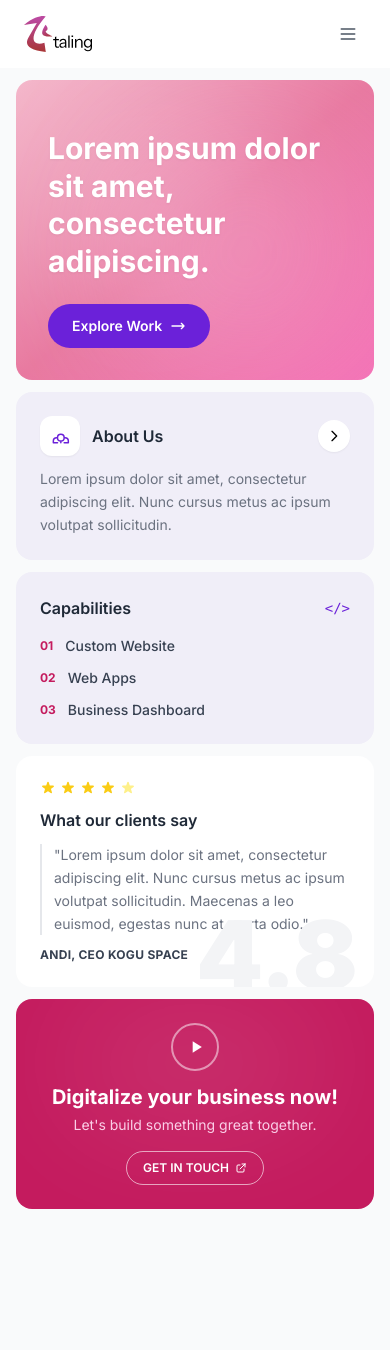
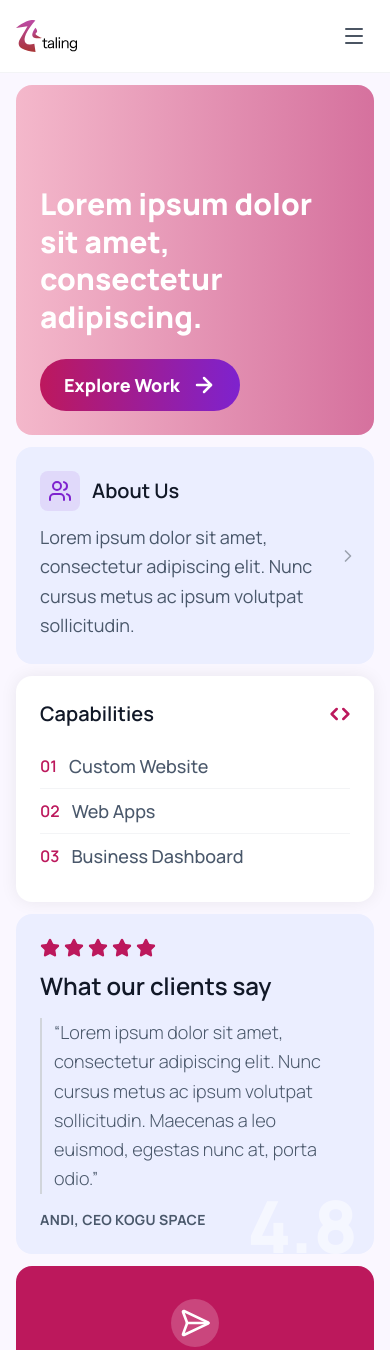
Before and after one commit to taling-dev/website, an Astro site: page / in a window 390 px wide. Shown: the top 1350 px of the page. Before the commit the page ends 1225 px from the top, so only its background shows below. Built offline with nearby package versions, Linux system fonts and the light colour scheme; Astro itself is replaced by a stand-in of ours.

Commit message:
feat(landing): fix responsive issue, better UI, change svg icon to lucide-icon

```diff
--- a/package.json
+++ b/package.json
@@ -15,6 +15,8 @@
     "@astrojs/svelte": "^8.1.0",
     "@astrojs/tailwind": "^6.0.2",
     "astro": "^6.1.10",
+    "lucide-astro": "^0.556.0",
+    "lucide-svelte": "^1.0.1",
     "svelte": "^5.55.5",
     "tailwindcss": "^3.4.19"
   }
--- a/src/components/BottomBento.astro
+++ b/src/components/BottomBento.astro
@@ -1,60 +1,56 @@
 ---
-// Bottom bento row — testimonial + CTA
+import { Star, SendHorizontal, ArrowUpRight } from 'lucide-astro';
 ---
 
 <section class="grid grid-cols-1 md:grid-cols-2 gap-3 px-4 md:px-6 pb-4 md:pb-6">
 
   <!-- Left — Testimonial card -->
-  <div class="relative bg-white rounded-2xl p-6 overflow-hidden flex flex-col gap-3 hover:shadow-md transition-shadow">
+  <div class="relative bg-brand-light rounded-2xl p-6 md:p-8 overflow-hidden flex flex-col gap-3 md:gap-4 hover:shadow-md transition-shadow min-h-[300px] md:min-h-0">
     <!-- Star rating -->
     <div class="flex items-center gap-1">
       {Array(5).fill(0).map((_, i) => (
-        <svg class={`w-4 h-4 ${i < 4 ? 'text-yellow-400' : 'text-yellow-200'}`} fill="currentColor" viewBox="0 0 20 20">
-          <path d="M9.049 2.927c.3-.921 1.603-.921 1.902 0l1.07 3.292a1 1 0 00.95.69h3.462c.969 0 1.371 1.24.588 1.81l-2.8 2.034a1 1 0 00-.364 1.118l1.07 3.292c.3.921-.755 1.688-1.54 1.118l-2.8-2.034a1 1 0 00-1.175 0l-2.8 2.034c-.784.57-1.838-.197-1.539-1.118l1.07-3.292a1 1 0 00-.364-1.118L2.98 8.72c-.783-.57-.38-1.81.588-1.81h3.461a1 1 0 00.951-.69l1.07-3.292z"/>
-        </svg>
+        <Star class="w-5 h-5 md:w-7 md:h-7 text-brand-crimson fill-brand-crimson" />
       ))}
     </div>
 
-    <h3 class="font-semibold text-gray-800 text-base">What our clients say</h3>
+    <h3 class="font-semibold text-gray-900 text-2xl lg:text-[30px]">What our clients say</h3>
 
-    <blockquote class="border-l-2 border-gray-200 pl-3">
-      <p class="text-gray-500 text-sm leading-relaxed">
-        "Lorem ipsum dolor sit amet, consectetur adipiscing elit. Nunc cursus metus ac ipsum volutpat sollicitudin. Maecenas a leo euismod, egestas nunc at, porta odio."
+    <blockquote class="border-l-2 border-gray-300 pl-3 md:pl-4 my-1 md:my-2">
+      <p class="text-brand-text text-lg lg:text-[20px] font-light leading-relaxed">
+        “Lorem ipsum dolor sit amet, consectetur adipiscing elit. Nunc cursus metus ac ipsum volutpat sollicitudin. Maecenas a leo euismod, egestas nunc at, porta odio.”
       </p>
     </blockquote>
 
-    <p class="text-xs font-bold text-gray-700 tracking-wide uppercase">Andi, CEO Kogu Space</p>
+    <p class="text-sm md:text-[16px] font-bold text-brand-text tracking-wide uppercase">ANDI, CEO KOGU SPACE</p>
 
     <!-- Large watermark number -->
-    <div class="absolute -bottom-4 right-4 text-8xl font-black text-gray-100 select-none pointer-events-none leading-none">
+    <div class="absolute -bottom-2 right-4 md:right-8 text-7xl md:text-[96px] font-extrabold text-white/50 select-none pointer-events-none leading-none">
       4.8
     </div>
   </div>
 
   <!-- Right — CTA card -->
-  <div class="relative bg-brand-crimson rounded-2xl p-6 flex flex-col items-center justify-center gap-3 text-center overflow-hidden hover:brightness-105 transition-all cursor-pointer group">
-    <!-- Background glow -->
-    <div class="absolute top-0 left-1/2 -translate-x-1/2 w-64 h-32 bg-white/10 rounded-full blur-3xl"></div>
+  <div class="relative bg-brand-crimson rounded-2xl p-6 md:p-8 flex flex-col items-center justify-center gap-3 md:gap-4 text-center overflow-hidden hover:brightness-105 transition-all cursor-pointer group min-h-[300px] md:min-h-0">
 
-    <!-- Play icon -->
-    <div class="w-12 h-12 rounded-full border-2 border-white/50 flex items-center justify-center group-hover:scale-110 transition-transform">
-      <svg class="w-5 h-5 text-white ml-0.5" fill="currentColor" viewBox="0 0 24 24">
-        <path d="M8 5v14l11-7z"/>
-      </svg>
+    <!-- Send icon -->
+    <div class="w-12 h-12 md:w-16 md:h-16 rounded-full bg-white/20 flex items-center justify-center mb-1 md:mb-2">
+      <SendHorizontal class="w-8 h-8 md:w-10 md:h-10 text-white" />
     </div>
 
     <div class="relative z-10">
-      <h3 class="text-xl font-bold text-white mb-1">Digitalize your business now!</h3>
-      <p class="text-pink-200 text-sm mb-4">Let's build something great together.</p>
-      <a
-        href="#"
-        class="inline-flex items-center gap-1.5 border border-white/60 text-white text-xs font-semibold px-4 py-2 rounded-full hover:bg-white hover:text-brand-crimson transition-all"
-      >
-        GET IN TOUCH
-        <svg class="w-3 h-3" fill="none" stroke="currentColor" viewBox="0 0 24 24">
-          <path stroke-linecap="round" stroke-linejoin="round" stroke-width="2" d="M10 6H6a2 2 0 00-2 2v10a2 2 0 002 2h10a2 2 0 002-2v-4M14 4h6m0 0v6m0-6L10 14"/>
-        </svg>
-      </a>
+      <h3 class="text-2xl md:text-3xl lg:text-[40px] font-bold text-white mb-1 md:mb-2 leading-tight">Digitalize your business now!</h3>
+      <p class="text-white text-lg lg:text-[20px] font-medium mb-4 md:mb-6">Let's build something great together.</p>
+
+      <div class="inline-flex flex-col items-center">
+        <a
+          href="#"
+          class="inline-flex items-center gap-2 text-white text-lg lg:text-[20px] font-bold tracking-[1.2px] hover:scale-105 transition-transform"
+        >
+          GET IN TOUCH
+          <ArrowUpRight class="w-5 h-5 md:w-6 md:h-6" stroke-width={2.5} />
+        </a>
+        <div class="h-0.5 w-full bg-white mt-1 opacity-60"></div>
+      </div>
     </div>
   </div>
 
--- a/src/components/HeroBento.astro
+++ b/src/components/HeroBento.astro
@@ -1,28 +1,21 @@
 ---
-// Hero Bento Grid - left big card + right two stacked cards
+import { ArrowRight, Users, ChevronRight, Code } from 'lucide-astro';
 ---
 
-<section class="grid grid-cols-1 md:grid-cols-[1.8fr_1fr] gap-3 px-4 md:px-6 flex-1">
+<section class="grid grid-cols-1 lg:grid-cols-[1.8fr_1fr] gap-3 px-4 md:px-6 flex-1">
 
   <!-- Left — big gradient hero card -->
-  <div class="relative rounded-2xl overflow-hidden bg-gradient-to-br from-brand-rose via-brand-pink to-pink-400 flex flex-col justify-end p-8 min-h-[300px] md:min-h-0">
-    <!-- Soft light blobs -->
-    <div class="absolute top-10 left-10 w-48 h-48 bg-white/20 rounded-full blur-3xl"></div>
-    <div class="absolute bottom-0 right-0 w-64 h-64 bg-pink-300/30 rounded-full blur-3xl"></div>
-
-    <div class="relative z-10">
-      <h1 class="text-3xl md:text-4xl lg:text-5xl font-bold text-white leading-tight mb-6 drop-shadow-sm">
-        Lorem ipsum dolor sit amet,<br class="hidden md:block" />
-        consectetur adipiscing.
+  <div class="relative rounded-2xl overflow-hidden bg-gradient-to-r from-[#F4B8CB] to-[#BD185D]/60 flex flex-col justify-end p-6 md:p-10 lg:p-12 min-h-[350px] md:min-h-[400px] lg:min-h-0">
+    <div class="relative z-10 max-w-2xl">
+      <h1 class="text-3xl md:text-4xl lg:text-[48px] font-extrabold text-white leading-tight mb-6 lg:mb-8">
+        Lorem ipsum dolor sit amet, consectetur adipiscing.
       </h1>
       <a
         href="#"
-        class="inline-flex items-center gap-2 bg-brand-purple text-white text-sm font-semibold px-6 py-3 rounded-full hover:bg-purple-800 transition-all hover:gap-3 group"
+        class="inline-flex items-center gap-3 bg-gradient-to-r from-[#bd185d] to-[#7e22ce] text-white text-lg lg:text-[20px] font-extrabold px-6 lg:px-8 py-3 lg:py-4 rounded-full hover:brightness-110 transition-all group"
       >
         Explore Work
-        <svg class="w-4 h-4 transition-transform group-hover:translate-x-1" fill="none" stroke="currentColor" viewBox="0 0 24 24">
-          <path stroke-linecap="round" stroke-linejoin="round" stroke-width="2" d="M17 8l4 4m0 0l-4 4m4-4H3"/>
-        </svg>
+        <ArrowRight class="w-6 h-6" stroke-width={2.5} />
       </a>
     </div>
   </div>
@@ -31,46 +24,41 @@
   <div class="flex flex-col gap-3">
 
     <!-- About Us card -->
-    <div class="bg-brand-light rounded-2xl p-6 flex flex-col gap-3 flex-1 group hover:shadow-md transition-shadow cursor-pointer">
-      <div class="flex items-center justify-between">
-        <div class="flex items-center gap-3">
-          <!-- People icon -->
-          <div class="w-10 h-10 rounded-xl bg-white flex items-center justify-center shadow-sm">
-            <svg class="w-5 h-5 text-brand-purple" fill="none" stroke="currentColor" viewBox="0 0 24 24">
-              <path stroke-linecap="round" stroke-linejoin="round" stroke-width="1.8"
-                d="M17 20h5v-2a4 4 0 00-4-4h-1M9 20H4v-2a4 4 0 014-4h1m4 6v-2m0 0a4 4 0 10-4-4 4 4 0 004 4z"/>
-            </svg>
-          </div>
-          <h2 class="font-semibold text-gray-800 text-base">About Us</h2>
+    <div class="bg-brand-light rounded-2xl p-6 lg:p-8 flex flex-col gap-3 lg:gap-4 flex-1 relative group cursor-pointer">
+      <div class="flex items-center gap-3 lg:gap-4">
+        <div class="w-10 h-10 lg:w-12 lg:h-12 rounded-lg bg-[rgba(126,34,206,0.1)] flex items-center justify-center">
+          <Users class="w-6 h-6 lg:w-8 lg:h-8 text-brand-purple" />
         </div>
-        <div class="w-8 h-8 rounded-full bg-white flex items-center justify-center shadow-sm group-hover:bg-brand-purple group-hover:text-white transition-colors">
-          <svg class="w-4 h-4" fill="none" stroke="currentColor" viewBox="0 0 24 24">
-            <path stroke-linecap="round" stroke-linejoin="round" stroke-width="2" d="M9 5l7 7-7 7"/>
-          </svg>
-        </div>
+        <h2 class="font-semibold text-gray-900 text-xl lg:text-[24px]">About Us</h2>
       </div>
-      <p class="text-gray-500 text-sm leading-relaxed">
+      <p class="text-brand-text text-lg lg:text-[20px] leading-relaxed pr-8 lg:pr-0">
         Lorem ipsum dolor sit amet, consectetur adipiscing elit. Nunc cursus metus ac ipsum volutpat sollicitudin.
       </p>
+      <div class="absolute right-4 lg:right-8 top-1/2 -translate-y-1/2">
+        <ChevronRight class="w-5 h-5 lg:w-6 lg:h-6 text-gray-400 group-hover:text-brand-purple transition-colors" />
+      </div>
     </div>
 
     <!-- Capabilities card -->
-    <div class="bg-brand-light rounded-2xl p-6 flex flex-col gap-4 flex-1 hover:shadow-md transition-shadow">
+    <div class="bg-white rounded-2xl p-6 lg:p-8 flex flex-col gap-4 lg:gap-6 flex-1 shadow-[0px_0px_18px_-1px_rgba(0,0,0,0.08)]">
       <div class="flex items-center justify-between">
-        <h2 class="font-semibold text-gray-800 text-base">Capabilities</h2>
-        <span class="text-brand-purple font-mono text-sm font-medium">&lt;/&gt;</span>
+        <h2 class="font-semibold text-gray-900 text-xl lg:text-[24px]">Capabilities</h2>
+        <Code class="text-brand-crimson w-5 h-5 lg:w-6 lg:h-6" stroke-width={3} />
       </div>
 
-      <ul class="flex flex-col gap-3">
+      <ul class="flex flex-col gap-0">
         {[
           { num: '01', label: 'Custom Website' },
           { num: '02', label: 'Web Apps' },
           { num: '03', label: 'Business Dashboard' },
-        ].map(({ num, label }) => (
-          <li class="flex items-center gap-3 group cursor-pointer">
-            <span class="text-xs font-bold text-brand-crimson">{num}</span>
-            <span class="text-sm text-gray-700 font-medium group-hover:text-brand-purple transition-colors">{label}</span>
-          </li>
+        ].map(({ num, label }, index) => (
+          <>
+            <li class="flex items-center gap-3 lg:gap-4 py-2 lg:py-3 group cursor-pointer">
+              <span class="text-base lg:text-[18px] font-semibold text-brand-crimson">{num}</span>
+              <span class="text-lg lg:text-[22px] text-brand-text font-medium group-hover:text-brand-purple transition-colors">{label}</span>
+            </li>
+            {index < 2 && <hr class="border-gray-100" />}
+          </>
         ))}
       </ul>
     </div>
--- a/src/components/Navbar.astro
+++ b/src/components/Navbar.astro
@@ -1,28 +1,29 @@
 ---
-// Navbar component
+import { Menu } from 'lucide-astro';
 ---
 
-<nav class="flex items-center justify-between px-6 py-4 bg-white">
+<nav class="bg-white border-b border-gray-100 sticky top-0 z-50">
+  <div class="max-w-[1728px] mx-auto px-4 md:px-6 py-4 flex items-center justify-between">
     <!-- Logo -->
     <a href="/" class="flex items-center gap-2">
-    <img src="/logo.svg" alt="Taling logo" class="h-9 w-auto" />
+      <img src="/logo.svg" alt="Taling logo" class="h-8 md:h-9 w-auto" />
     </a>
 
     <!-- Nav links -->
-  <ul class="hidden md:flex items-center gap-8 text-sm font-medium text-gray-600">
+    <ul class="hidden lg:flex items-center gap-8 text-[18px] font-medium text-brand-text">
       <li>
-      <a href="#" class="text-brand-crimson border-b-2 border-brand-crimson pb-0.5">Home</a>
+        <a href="#" class="text-[#b7175a] border-b-2 border-[#b7175a] pb-1">Home</a>
       </li>
-    <li><a href="#" class="hover:text-gray-900 transition-colors">Services</a></li>
-    <li><a href="#" class="hover:text-gray-900 transition-colors">About</a></li>
-    <li><a href="#" class="hover:text-gray-900 transition-colors">Reviews</a></li>
-    <li><a href="#" class="hover:text-gray-900 transition-colors">Contact</a></li>
+      <li><a href="#" class="hover:text-brand-crimson transition-colors">Services</a></li>
+      <li><a href="#" class="hover:text-brand-crimson transition-colors">About</a></li>
+      <li><a href="#" class="hover:text-brand-crimson transition-colors">Reviews</a></li>
+      <li><a href="#" class="hover:text-brand-crimson transition-colors">Contact</a></li>
     </ul>
 
     <!-- CTA -->
     <a
       href="#"
-    class="hidden md:inline-flex items-center gap-2 bg-brand-purple text-white text-sm font-semibold px-5 py-2.5 rounded-full hover:bg-purple-800 transition-colors"
+      class="hidden md:inline-flex items-center gap-2 bg-gradient-to-r from-[#bd185d] to-[#7e22ce] text-white text-[16px] lg:text-[18px] font-extrabold px-6 lg:px-8 py-2.5 lg:py-3 rounded-full hover:brightness-110 transition-all whitespace-nowrap"
     >
       Start a Project
     </a>
@@ -30,26 +31,25 @@
     <!-- Mobile hamburger -->
     <button
       id="menu-toggle"
-    class="md:hidden p-2 rounded-lg text-gray-600 hover:bg-gray-100"
+      class="lg:hidden p-2 rounded-lg text-gray-600 hover:bg-gray-100"
       aria-label="Open menu"
     >
-    <svg class="w-5 h-5" fill="none" stroke="currentColor" viewBox="0 0 24 24">
-      <path stroke-linecap="round" stroke-linejoin="round" stroke-width="2" d="M4 6h16M4 12h16M4 18h16"/>
-    </svg>
+      <Menu class="w-6 h-6" />
     </button>
-</nav>
+  </div>
 
   <!-- Mobile menu -->
-<div id="mobile-menu" class="hidden md:hidden bg-white border-t border-gray-100 px-6 py-4 flex flex-col gap-4 text-sm font-medium text-gray-600">
+  <div id="mobile-menu" class="hidden lg:hidden bg-white border-t border-gray-100 px-6 py-6 flex flex-col gap-5 text-lg font-medium text-brand-text">
     <a href="#" class="text-brand-crimson font-semibold">Home</a>
     <a href="#">Services</a>
     <a href="#">About</a>
     <a href="#">Reviews</a>
     <a href="#">Contact</a>
-  <a href="#" class="mt-2 inline-flex justify-center bg-brand-purple text-white font-semibold px-5 py-2.5 rounded-full">
+    <a href="#" class="mt-2 inline-flex justify-center bg-gradient-to-r from-[#bd185d] to-[#7e22ce] text-white font-bold px-5 py-3 rounded-full">
       Start a Project
     </a>
   </div>
+</nav>
 
 <script>
   const toggle = document.getElementById('menu-toggle');
--- a/src/pages/index.astro
+++ b/src/pages/index.astro
@@ -14,18 +14,18 @@ import BottomBento from '../components/BottomBento.astro';
     <meta name="description" content="Taling helps businesses digitalize through custom websites, web apps, and business dashboards. Let's build something great together." />
     <link rel="preconnect" href="https://fonts.googleapis.com" />
     <link rel="preconnect" href="https://fonts.gstatic.com" crossorigin />
-    <link href="https://fonts.googleapis.com/css2?family=Inter:wght@400;500;600;700;800;900&display=swap" rel="stylesheet" />
+    <link href="https://fonts.googleapis.com/css2?family=Manrope:wght@200;300;400;500;600;700;800&display=swap" rel="stylesheet" />
   </head>
 
   <!--
-    Desktop: full viewport height, no scroll (overflow-hidden)
-    Mobile:  allow vertical scroll (overflow-auto via md:overflow-hidden)
+    Desktop: allow scrolling if content overflows
+    Max-width container to match Figma and prevent infinite stretching
   -->
-  <body class="bg-gray-50 font-sans overflow-x-hidden overflow-y-auto md:overflow-hidden">
-    <div class="flex flex-col md:h-screen bg-gray-50 gap-3">
-      <Navbar />
+  <body class="bg-brand-bg font-sans overflow-x-hidden min-h-screen flex flex-col">
+    <Navbar />
+    <main class="flex-1 max-w-[1728px] mx-auto w-full flex flex-col gap-3 py-3">
       <HeroBento />
       <BottomBento />
-    </div>
+    </main>
   </body>
 </html>
--- a/tailwind.config.ts
+++ b/tailwind.config.ts
@@ -8,13 +8,16 @@ export default {
         brand: {
           pink: '#E879A0',
           rose: '#F4B8CB',
-          purple: '#6B21D9',
-          crimson: '#C41B5E',
-          light: '#F0EEF8',
+          purple: '#7E22CE',
+          crimson: '#BC185C',
+          'crimson-dark': '#BD185D',
+          light: '#EBEEFF',
+          bg: '#FAF7FF',
+          text: '#4A586B',
         },
       },
       fontFamily: {
-        sans: ['Inter', 'ui-sans-serif', 'system-ui'],
+        sans: ['Manrope', 'Inter', 'ui-sans-serif', 'system-ui'],
       },
     },
   },
```
Also changed, not shown: GEMINI.md (added, +15 -0 lines), 1 other file. Lines whose indentation alone changed are shown as unchanged.
